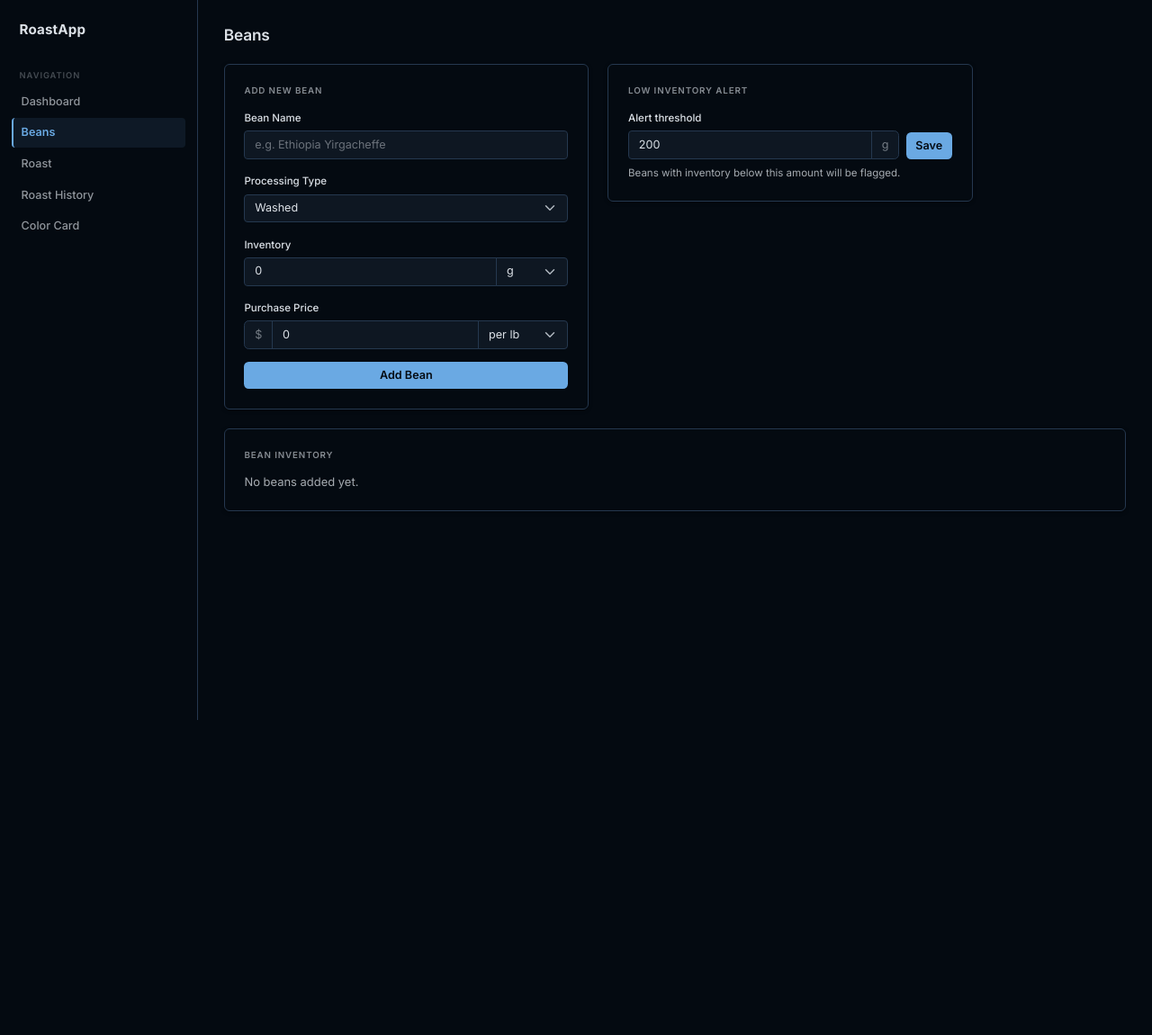
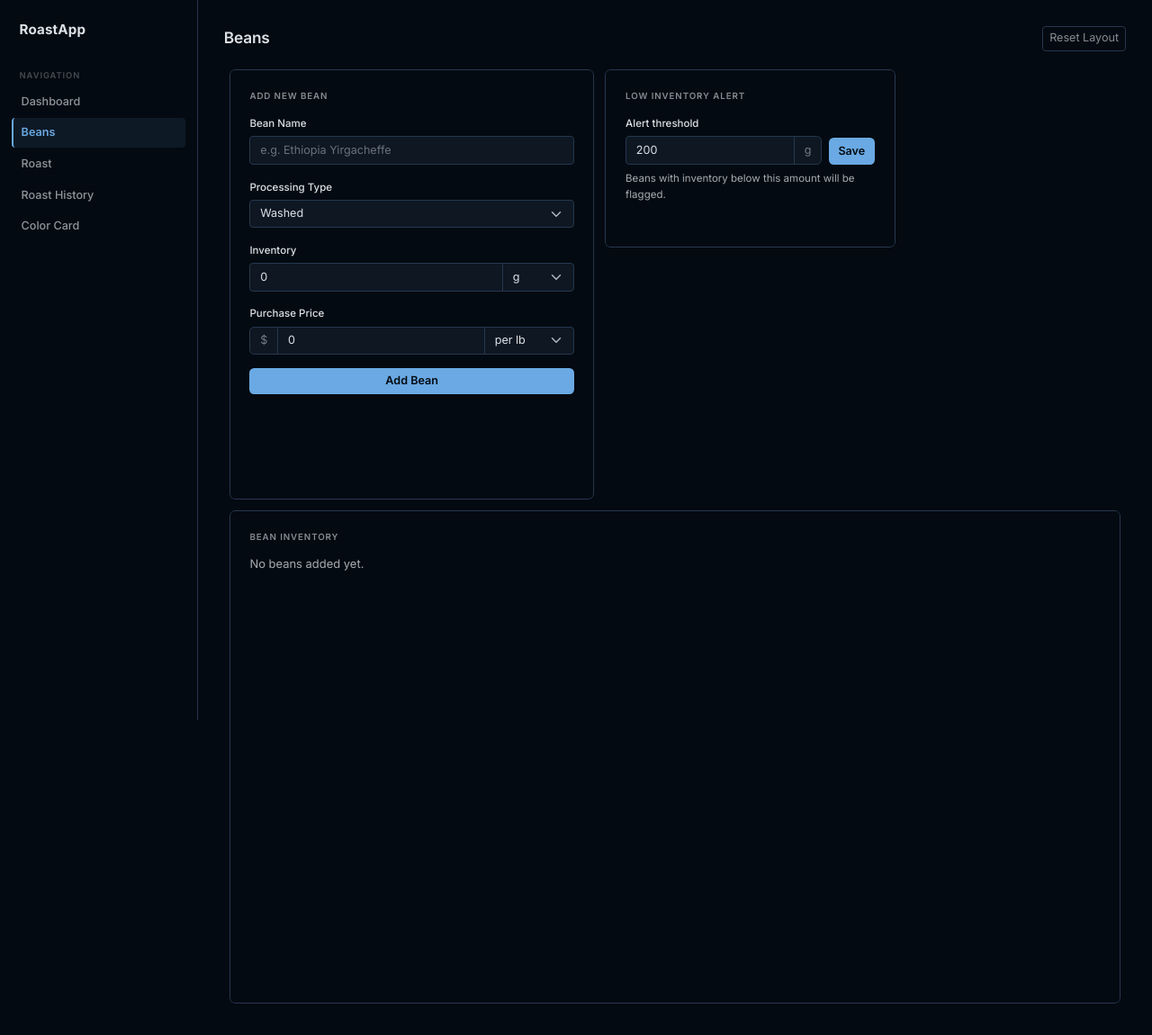
Before and after one commit to tdfguy2002/RoastApp, a Flask app: page /beans in a window 1280 px wide. Shown: the whole page at 90% size. Before the commit the page ends 800 px from the top, so only its background shows below. Run offline with Flask 3, Linux system fonts and the light colour scheme; data comes from the database, SQL or seed files in the repository; data that the repository does not hold is empty.

Commit message:
Add resizable GridStack layout to Beans and History pages
- Beans: Add Bean form, Low Inventory Alert, and Beans table are all draggable/resizable
- History: Chart and roasts table are draggable/resizable; chart auto-resizes on drag
- GridStack CSS/JS moved to base.html so it loads globally across all grid pages
- Each page saves layout independently to localStorage with a Reset Layout button

Co-Authored-By: Claude Sonnet 4.6 <noreply@anthropic.com>

```diff
--- a/templates/base.html
+++ b/templates/base.html
@@ -7,6 +7,7 @@
   <link href="https://fonts.googleapis.com/css2?family=Inter:wght@300;400;500;600;700&display=swap" rel="stylesheet">
   <link href="https://cdn.jsdelivr.net/npm/bootstrap@5.3.0/dist/css/bootstrap.min.css" rel="stylesheet">
   <link href="https://cdn.jsdelivr.net/npm/flatpickr/dist/themes/dark.css" rel="stylesheet">
+  <link href="https://cdn.jsdelivr.net/npm/gridstack/dist/gridstack.min.css" rel="stylesheet">
   {% block extrahead %}{% endblock %}
   <style>
     /* ── Tabler dark palette ───────────────────────────────────────────
@@ -287,6 +288,20 @@
     ::-webkit-scrollbar-thumb { background: #25384f; border-radius: 3px; }
     ::-webkit-scrollbar-thumb:hover { background: #35506a; }
 
+    /* ── GridStack shared styles ── */
+    .grid-stack { background: transparent; }
+    .grid-stack-item-content { border-radius: 6px; overflow: auto; }
+    .grid-stack-item > .ui-resizable-se {
+      background: #6aa9e3; width: 10px; height: 10px;
+      border-radius: 2px; bottom: 6px; right: 6px; opacity: 0.4;
+    }
+    .grid-stack-item:hover > .ui-resizable-se { opacity: 1; }
+    .grid-stack-placeholder > .placeholder-content {
+      background: rgba(106,169,227,0.08);
+      border: 1px dashed #6aa9e3;
+      border-radius: 6px;
+    }
+
     /* ── Flatpickr overrides ── */
     .flatpickr-calendar {
       background: #182433;
@@ -394,6 +409,7 @@
   </div>
 
   <script src="https://cdn.jsdelivr.net/npm/bootstrap@5.3.0/dist/js/bootstrap.bundle.min.js"></script>
+  <script src="https://cdn.jsdelivr.net/npm/gridstack/dist/gridstack-all.js"></script>
   <script src="https://cdn.jsdelivr.net/npm/flatpickr"></script>
   <script>
     window.fpInstances = {};
--- a/templates/beans.html
+++ b/templates/beans.html
@@ -1,11 +1,14 @@
 {% extends "base.html" %}
 
 {% block content %}
-<h4 class="page-title">Beans</h4>
+<div class="d-flex justify-content-between align-items-center mb-3">
+  <h4 class="page-title mb-0">Beans</h4>
+  <button id="resetLayout" class="btn btn-sm btn-outline-secondary">Reset Layout</button>
+</div>
 
 {% set low_beans = beans | selectattr('inventory_g', 'lt', low_threshold) | list %}
 {% if low_beans %}
-<div class="alert alert-warning alert-dismissible fade show d-flex align-items-start gap-2 mb-4" role="alert">
+<div class="alert alert-warning alert-dismissible fade show d-flex align-items-start gap-2 mb-3" role="alert">
   <span style="font-size:1.1rem">&#9888;</span>
   <div>
     <strong>Low inventory</strong> —
@@ -18,11 +21,12 @@
 </div>
 {% endif %}
 
-<div class="row g-4">
+<div class="grid-stack">
 
   <!-- Add Bean Form -->
-  <div class="col-12 col-lg-5">
-    <div class="card p-4">
+  <div class="grid-stack-item" gs-id="add-bean" gs-x="0" gs-y="0" gs-w="5" gs-h="7" gs-min-w="3" gs-min-h="5">
+    <div class="grid-stack-item-content">
+      <div class="card p-4 h-100">
         <p class="section-label">Add New Bean</p>
         <form action="/beans" method="post">
           <div class="mb-3">
@@ -66,17 +70,19 @@
         </form>
       </div>
     </div>
+  </div>
 
   <!-- Low Inventory Threshold -->
-  <div class="col-12 col-lg-5">
-    <div class="card p-4">
+  <div class="grid-stack-item" gs-id="low-inventory" gs-x="5" gs-y="0" gs-w="4" gs-h="3" gs-min-w="3" gs-min-h="2">
+    <div class="grid-stack-item-content">
+      <div class="card p-4 h-100">
         <p class="section-label">Low Inventory Alert</p>
         <form action="/settings/low-inventory" method="post" class="d-flex gap-2 align-items-end">
           <div class="flex-grow-1">
             <label class="form-label">Alert threshold</label>
             <div class="input-group">
               <input type="number" name="low_inventory_g" class="form-control"
-                   step="any" min="0" value="{{ "%.0f"|format(low_threshold) }}"required>
+                     step="any" min="0" value="{{ "%.0f"|format(low_threshold) }}" required>
               <span class="input-group-text">g</span>
             </div>
           </div>
@@ -85,13 +91,15 @@
         <div class="form-text mt-2">Beans with inventory below this amount will be flagged.</div>
       </div>
     </div>
+  </div>
 
   <!-- Beans List -->
-  <div class="col-12">
-    <div class="card p-4">
+  <div class="grid-stack-item" gs-id="beans-list" gs-x="0" gs-y="7" gs-w="12" gs-h="8" gs-min-w="6" gs-min-h="4">
+    <div class="grid-stack-item-content">
+      <div class="card p-4 h-100 d-flex flex-column">
         <p class="section-label">Bean Inventory</p>
         {% if beans %}
-      <div class="table-responsive">
+        <div class="table-responsive" style="overflow-y:auto;flex:1">
           <table class="table table-hover align-middle">
             <thead class="table-light">
               <tr>
@@ -160,7 +168,7 @@
             </tbody>
             <tfoot>
               <tr style="border-top:2px solid #25384f">
-              <td colspan="2" class="fw-600" style="font-weight:600;color:#dce1e7">Total</td>
+                <td colspan="2" style="font-weight:600;color:#dce1e7">Total</td>
                 <td style="font-weight:600;color:#dce1e7">
                   {{ "%.1f"|format(beans|sum(attribute='inventory_g')) }} g
                 </td>
@@ -181,6 +189,7 @@
         {% else %}
         <p class="text-muted mb-0">No beans added yet.</p>
         {% endif %}
+      </div>
     </div>
   </div>
 
@@ -268,7 +277,6 @@
     for (const opt of sel.options) {
       opt.selected = opt.value === btn.dataset.process;
     }
-    // Populate cost — stored as cost_per_g, display as per-lb for convenience
     const cpg = parseFloat(btn.dataset.cost) || 0;
     if (cpg > 0) {
       editCostPrice.value = (cpg * LBS_TO_G).toFixed(2);
@@ -283,11 +291,7 @@
   function updateConvertNote() {
     if (editUnit.value === 'lbs') {
       const lbs = parseFloat(editInventory.value);
-      if (!isNaN(lbs) && lbs > 0) {
-        editNote.textContent = '= ' + (lbs * LBS_TO_G).toFixed(1) + ' g';
-      } else {
-        editNote.textContent = '';
-      }
+      editNote.textContent = (!isNaN(lbs) && lbs > 0) ? '= ' + (lbs * LBS_TO_G).toFixed(1) + ' g' : '';
     } else {
       editNote.textContent = '';
     }
@@ -311,5 +315,13 @@
 
   editCostPrice.addEventListener('input', updateCostNote);
   editCostUnit.addEventListener('change', updateCostNote);
+
+  // GridStack
+  const STORAGE_KEY = 'roastapp-beans-layout';
+  const grid = GridStack.init({ cellHeight: 70, margin: 6, animate: true, float: false, resizable: { handles: 'se' } });
+  const saved = localStorage.getItem(STORAGE_KEY);
+  if (saved) { try { grid.load(JSON.parse(saved), false); } catch(e) { localStorage.removeItem(STORAGE_KEY); } }
+  grid.on('change', () => { localStorage.setItem(STORAGE_KEY, JSON.stringify(grid.save(false))); });
+  document.getElementById('resetLayout').addEventListener('click', () => { localStorage.removeItem(STORAGE_KEY); location.reload(); });
 </script>
 {% endblock %}
```
Also changed, not shown: templates/dashboard.html (+0 -29 lines), templates/history.html (+26 -11 lines). Lines whose indentation alone changed are shown as unchanged.
